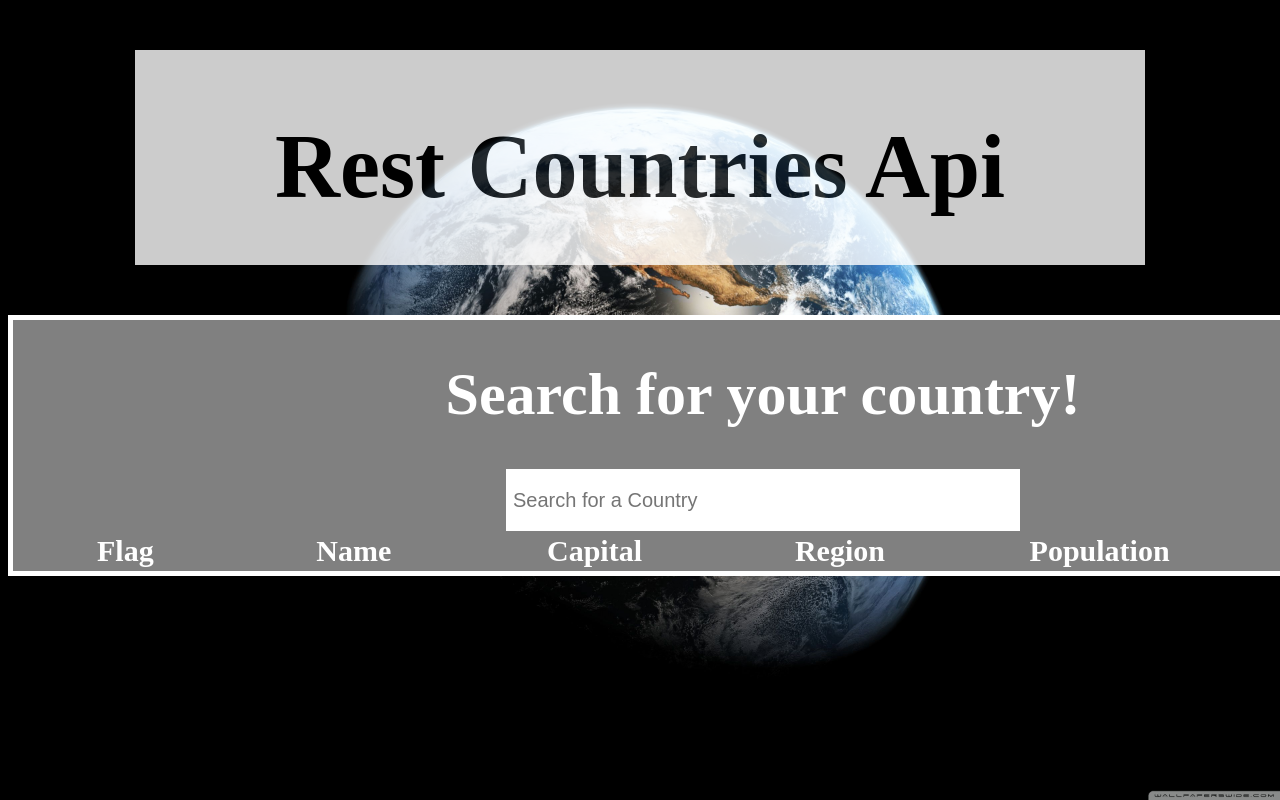
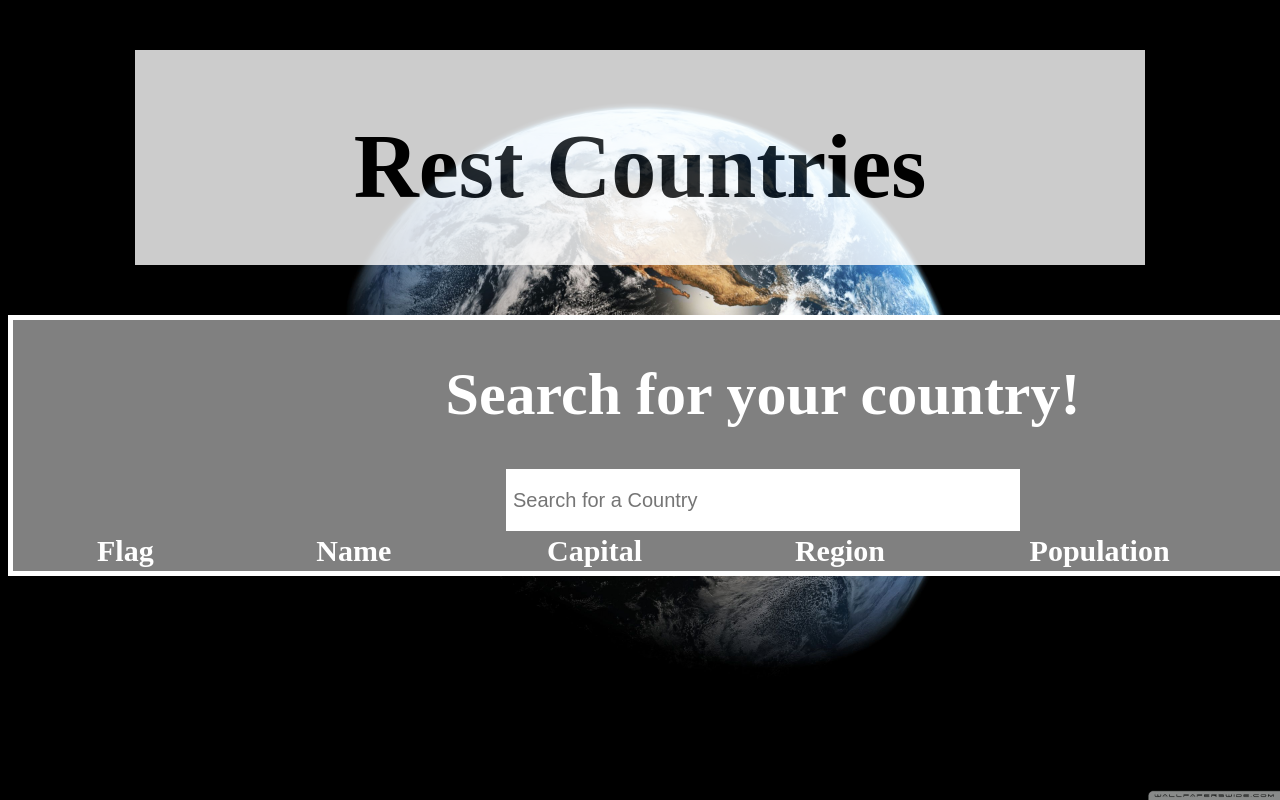
Before and after one commit to Mennovk04/HzApi, a plain HTML site: page index.html in a window 1280 px wide. Shown: the top 800 px of the page. Drawn offline with Linux system fonts and the light colour scheme; no server answers.

Commit message:
Changed index title

```diff
--- a/index.html
+++ b/index.html
@@ -10,7 +10,7 @@
 
 <body>
     <div class="top">
-        <h1>Rest Countries Api</h1>
+        <h1>Rest Countries</h1>
     </div>
 
     <div class="container">
```
